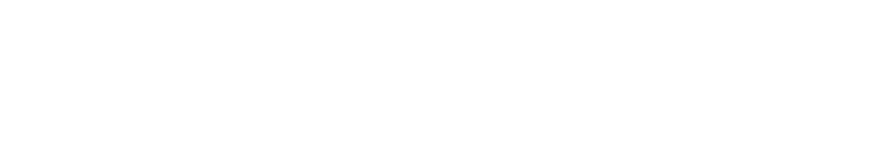
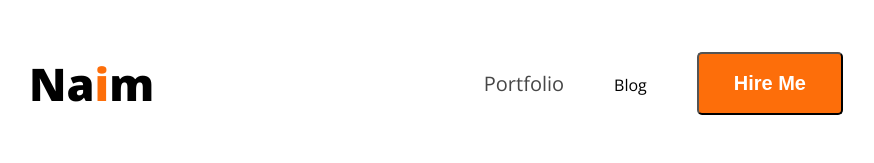
Before and after one commit to naeem-web84/dev-portfolio, a plain HTML site: page index.html in a window 1280 px wide. Shown: the whole page, without its empty margins (179-1053 px from the left). Drawn offline with nearby package versions, Linux system fonts and the light colour scheme.

Commit message:
Adding some css for nav style and Html code

```diff
--- a/index.html
+++ b/index.html
@@ -4,10 +4,21 @@
     <meta charset="UTF-8">
     <meta name="viewport" content="width=device-width, initial-scale=1.0">
     <title>Developer Portfolio</title>
+    <link rel="preconnect" href="https://fonts.googleapis.com">
+<link rel="preconnect" href="https://fonts.gstatic.com" crossorigin>
+<link href="https://fonts.googleapis.com/css2?family=Open+Sans:ital,wght@0,300..800;1,300..800&display=swap" rel="stylesheet">
+    <link rel="stylesheet" href="style/portfolio.css">
 </head>
-<body>
+<body class="open-sans-normal">
     <header>
-
+        <nav>
+            <h3 class="nav-title">Na<span class="primary-style">i</span>m</h3>
+            <ul>
+                <li><a class="dark-2" href="">Portfolio</a></li>
+                <li><a class="dark-2" href=""></a>Blog</li>
+                <li><a href=""><button class="btn-primary">Hire Me</button></a></li>
+            </ul>
+        </nav>
     </header>
     <main>
 
--- /dev/null
+++ b/style/portfolio.css
@@ -0,0 +1,59 @@
+/* // <uniquifier>: Use a unique and descriptive class name
+// <weight>: Use a value from 300 to 800 */
+
+.open-sans-normal {
+  font-family: "Open Sans", serif;
+  font-optical-sizing: auto;
+  font-style: normal;
+  font-variation-settings:
+    "wdth" 100;
+}
+
+
+
+/* shared style */
+.primary-style{
+    color: #FD6E0A;
+}
+
+.dark-2{
+    color: #474747;
+}
+
+.btn-primary {
+    background-color: #FD6E0A;
+    font-weight: bold;
+    font-size: 20px;
+    color: white;
+    padding: 18px 35px;
+    border-radius: 5px;
+}
+
+/* nav style */
+nav{
+    display: flex;
+    align-items: center;
+    justify-content: space-between;
+    margin: 0 200px;
+}
+
+.nav-title{
+    font-weight: 800;
+    font-size: 45px;
+}
+
+nav ul {
+    display: flex;
+    align-items: center;
+}
+
+nav ul li{
+    list-style: none;
+    margin-right: 50px;
+}
+
+
+nav li a{
+    text-decoration: none;
+    font-size: 20px;
+}
```
Also changed, not shown: 3 other files.
